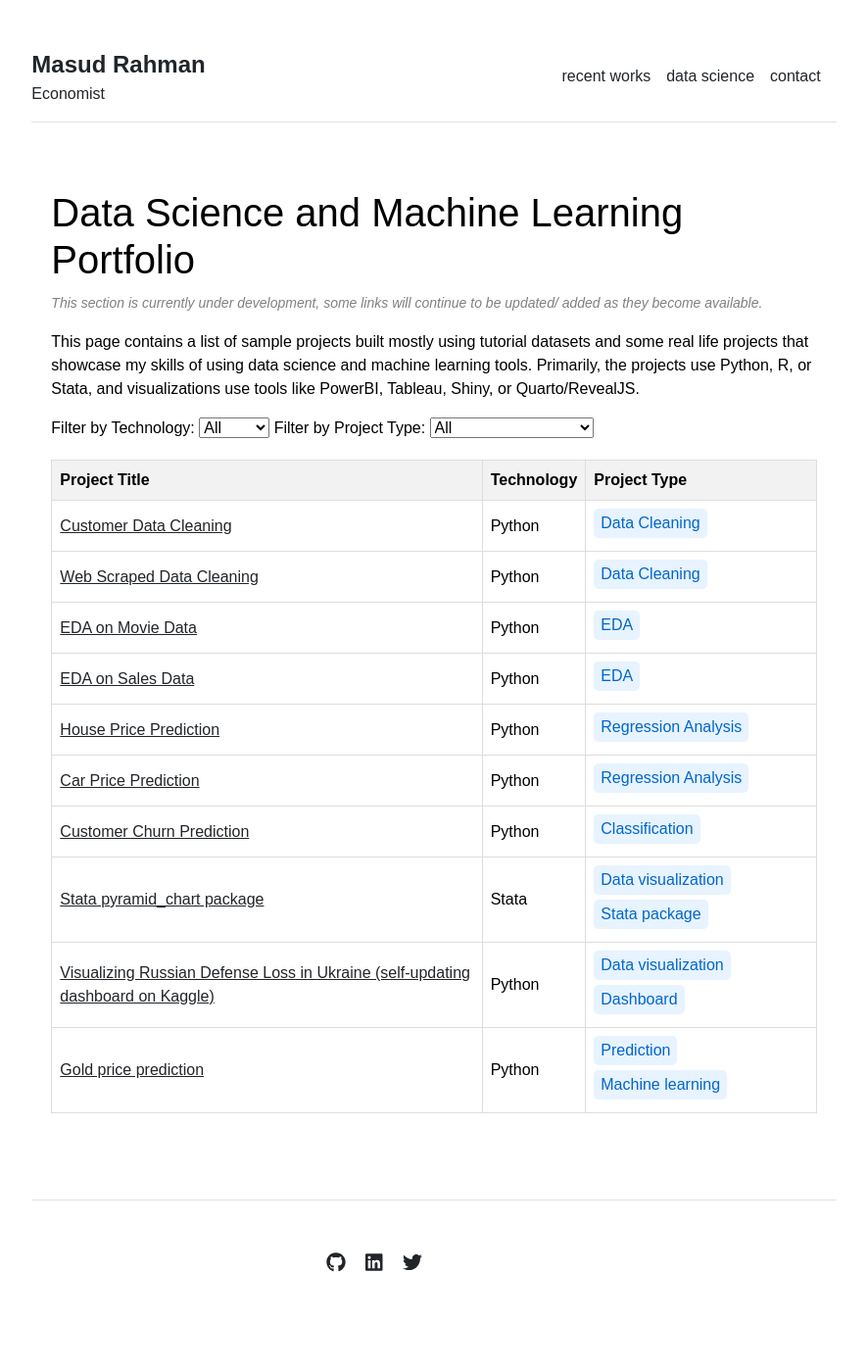
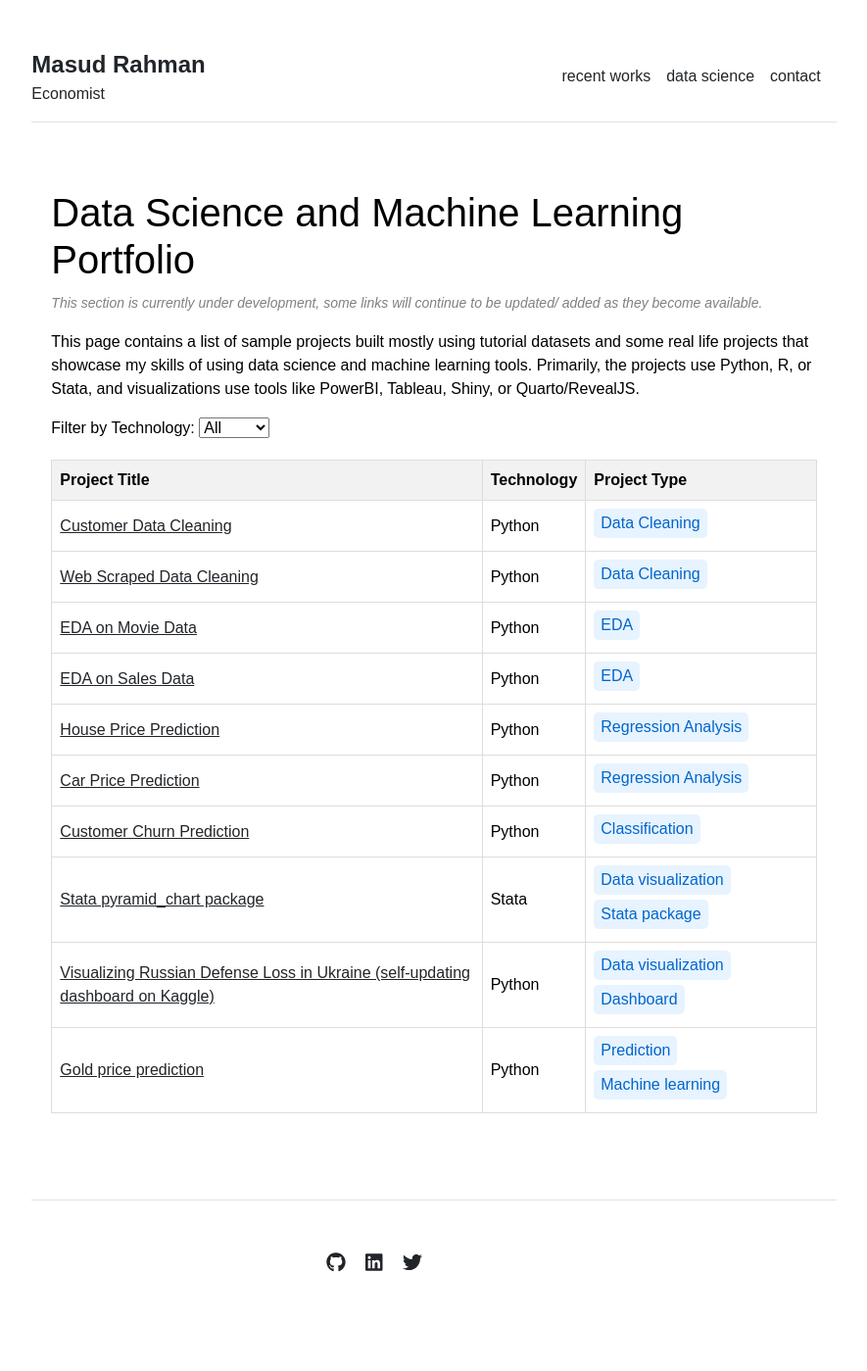
Before and after one commit to masud90/masud90.github.io, a Jekyll site: the page built from datascience.md, in a window 1280 px wide. Shown: the whole page at 98% size, without its empty margins (197-1082 px from the left). Built offline with Jekyll 4.4.1, drawn with Linux system fonts in a browser that asks for light colours.

Commit message:
Update datascience.html

```diff
--- a/_layouts/datascience.html
+++ b/_layouts/datascience.html
@@ -22,7 +22,7 @@
       <p>
         This page contains a list of sample projects built mostly using tutorial datasets and some real life projects that showcase my skills of using data science and machine learning tools. Primarily, the projects use Python, R, or Stata, and visualizations use tools like PowerBI, Tableau, Shiny, or Quarto/RevealJS.
     </p>
-      <!-- Filter Dropdowns -->
+      <!-- Filter Dropdown -->
       <div class="filter-container">
         <label for="technologyFilter">Filter by Technology:</label>
         <select id="technologyFilter" onchange="filterTable()">
@@ -30,24 +30,6 @@
           {% assign technologies = site.data.projects | map: 'Technology' | uniq %}
           {% for tech in technologies %}
             <option value="{{ tech }}">{{ tech }}</option>
-          {% endfor %}
-        </select>
-
-        <label for="projectTypeFilter">Filter by Project Type:</label>
-        <select id="projectTypeFilter" onchange="filterTable()">
-          <option value="all">All</option>
-          {% assign all_types = "" %}
-          {% for project in site.data.projects %}
-            {% assign types = project.ProjectType | split: ',' %}
-            {% for type in types %}
-              {% assign all_types = all_types | append: type | append: ',' %}
-            {% endfor %}
-          {% endfor %}
-          {% assign unique_types = all_types | split: ',' | uniq %}
-          {% for type in unique_types %}
-            {% if type != "" %}
-              <option value="{{ type | strip }}">{{ type | strip }}</option>
-            {% endif %}
           {% endfor %}
         </select>
       </div>
@@ -72,25 +54,15 @@
 
   <script>
     function filterTable() {
-      var techFilter = document.getElementById('technologyFilter').value;
-      var typeFilter = document.getElementById('projectTypeFilter').value;
+      var filter = document.getElementById('technologyFilter').value;
       var table = document.getElementById('projectsTable');
       var tr = table.getElementsByTagName('tr');
 
       for (var i = 1; i < tr.length; i++) { // Start from 1 to skip the header row
-        var techTd = tr[i].getElementsByTagName('td')[1]; // Technology column
-        var typeTd = tr[i].getElementsByTagName('td')[2]; // Project Type column
-        if (techTd && typeTd) {
-          var tech = techTd.textContent || techTd.innerText;
-          var types = typeTd.textContent || typeTd.innerText;
-          var typeArray = types.split(',').map(function(type) {
-            return type.trim();
-          });
-
-          var techMatch = (techFilter === 'all' || tech === techFilter);
-          var typeMatch = (typeFilter === 'all' || typeArray.some(function(type) { return type === typeFilter; }));
-
-          if (techMatch && typeMatch) {
+        var td = tr[i].getElementsByTagName('td')[1]; // Technology column
+        if (td) {
+          var tech = td.textContent || td.innerText;
+          if (filter === 'all' || tech === filter) {
             tr[i].style.display = '';
           } else {
             tr[i].style.display = 'none';
```
